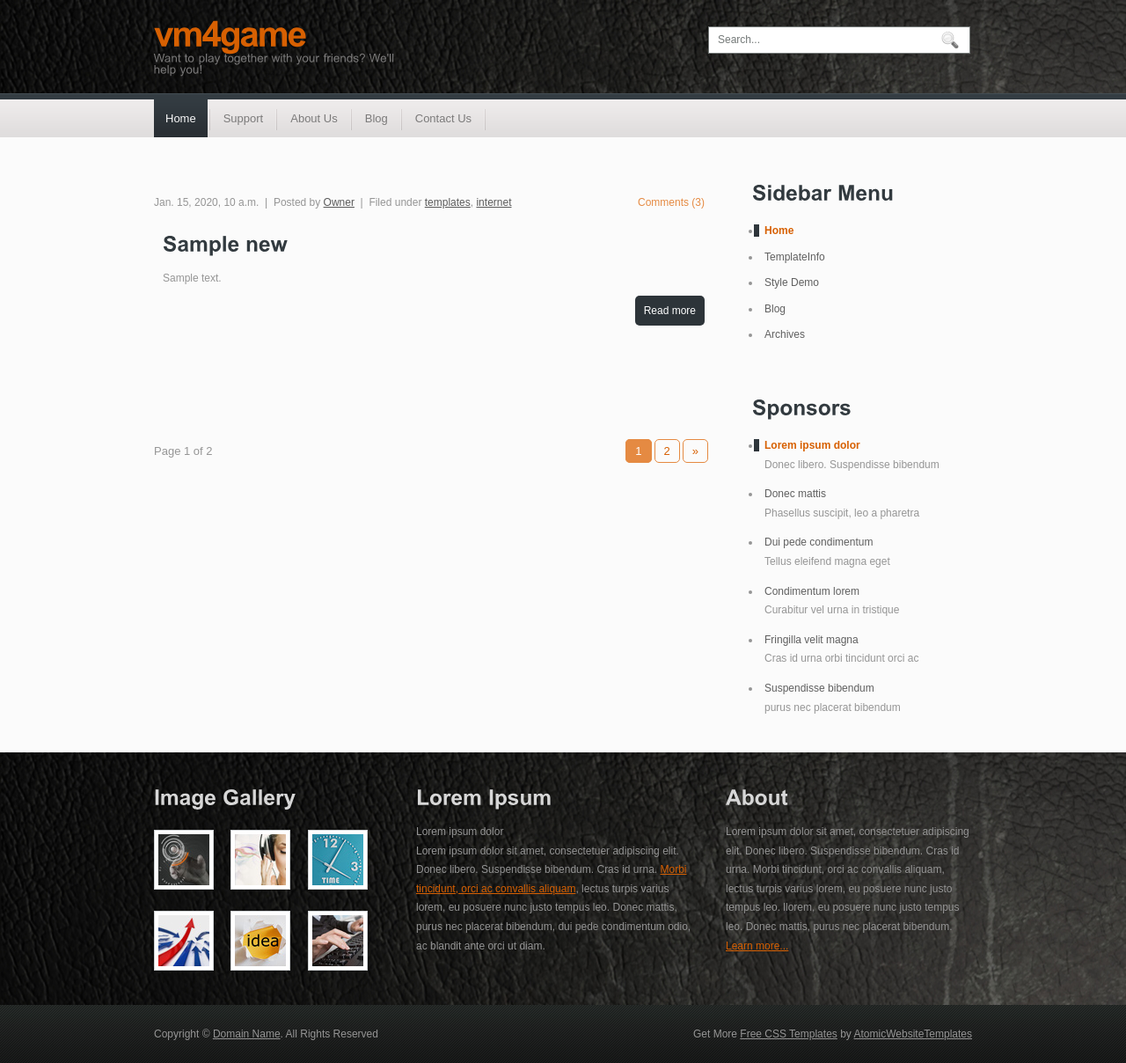
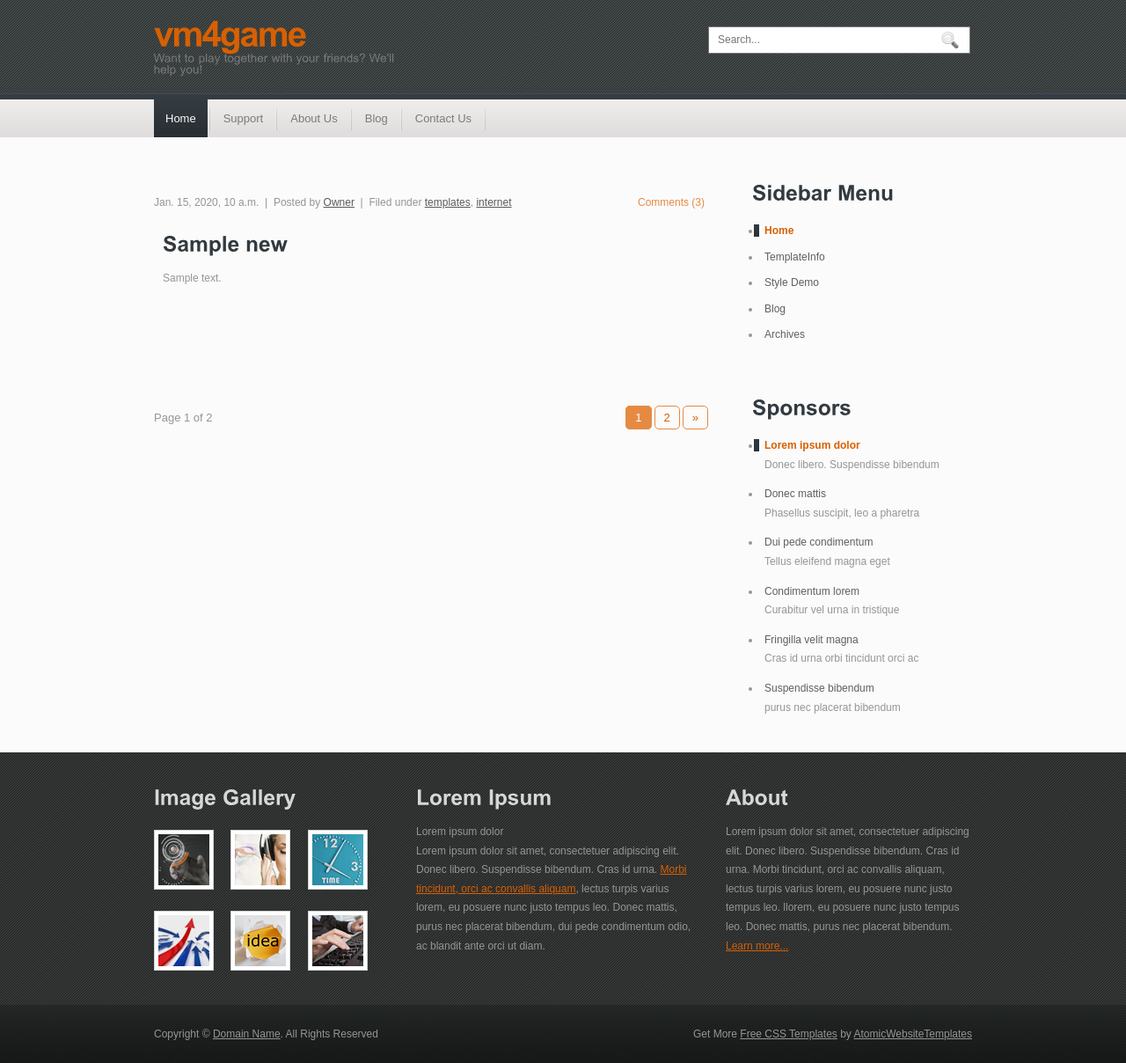
Before and after one commit to tshap88/VM, a Django app: page /news/1/ in a window 1280 px wide. Shown: the whole page at 88% size. Run offline with Django 3.2, Linux system fonts and the light colour scheme; tables that the repository leaves empty hold one stand-in row (values such as "Sample post").

Commit message:
added filter on .html

```diff
--- a/VM/templates/index.html
+++ b/VM/templates/index.html
@@ -51,8 +51,8 @@
             <div class="clr"></div>
             <p class="post-data"><a href="#" class="com">Comments (3)</a> <span class="date">{{ new_mn.date_pub }}</span> &nbsp;|&nbsp; Posted by <a href="#">Owner</a> &nbsp;|&nbsp; Filed under <a href="#">templates</a>, <a href="#">internet</a></p>
             <img src="{% static 'images/images_1.jpg' %}"  width="109" height="138" alt="" class="fl" />
-            <p>{{ new_mn.contents }}</p>
-            <p class="spec"><a href="#" class="rm">Read more</a></p>
+            <p>{{ new_mn.contents|safe|truncatewords:"35" }}</p>
+            <p class="spec"><a href="/news/{{ new_mn.id }}/" class="rm">Read more</a></p>
             <p></p>
             <p></p>
             <p></p>
--- a/news/templates/news/singlenews.html
+++ b/news/templates/news/singlenews.html
@@ -52,9 +52,8 @@
           <ul class="sb_menu">
             <h2><span>{{ news }}</span></h2>
             <div class="clr"></div>
-            <p>{{ news.contents }}</p>
+            <p>{{ news.contents|safe }}</p>
           </ul>
-          <p class="spec"><a href="#" class="rm">Read more</a></p>
           <p></p>
           <p></p>
           <p></p>
--- a/sites/static/css/style.css
+++ b/sites/static/css/style.css
@@ -77,7 +77,7 @@ a.rm, a.com {
 	width:890px;
 }
 .header {
-	background:url(../../static/images/leather_texture1050.jpg);
+	background:url(../../static/images/header_bg.gif);
 }
 .header_resize {
 	margin:0 auto;
@@ -211,7 +211,7 @@ ul.ex_menu li a:hover {
 	float:left;
 }
 .fbg {
-	background:url(../../static/images/leather_texture1050.jpg);
+	background:url(../../static/images/fbg_bg.gif);
 }
 .fbg_resize {
 	padding:24px 20px;
```
